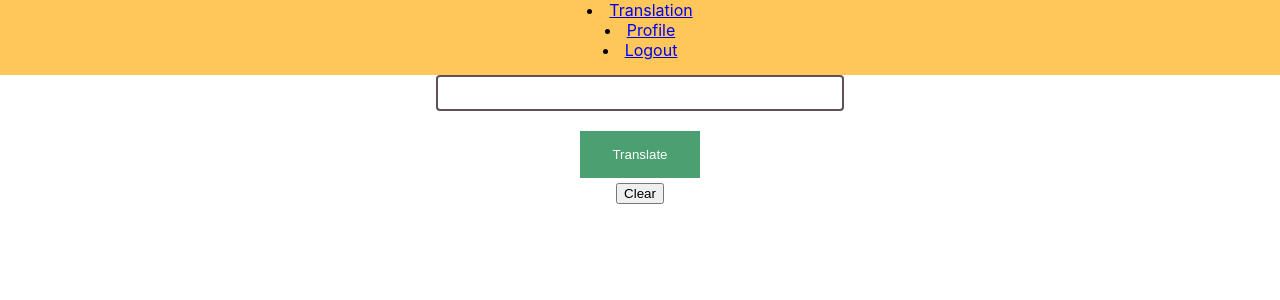
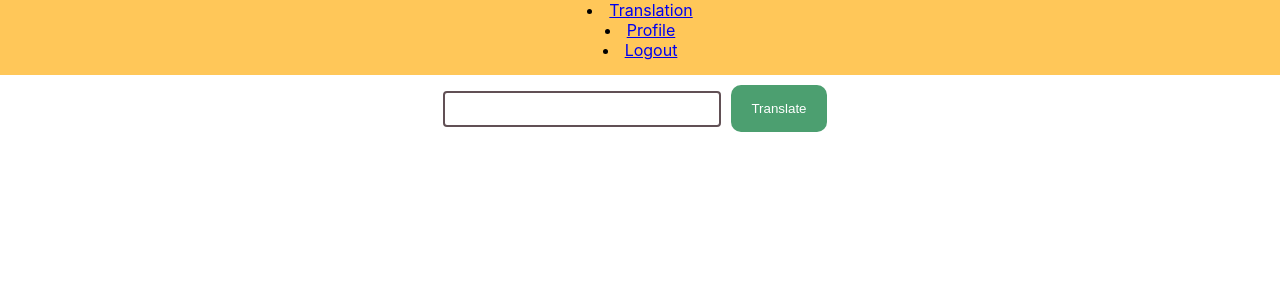
Before and after one commit to RustyOn/EA-Assignment2, a React (Create React App) app in the folder ea-assignment2/: page /translation in a window 1280 px wide. Shown: the top 300 px of the page. Built offline with nearby package versions, Linux system fonts and the light colour scheme.

Commit message:
TranslationPage css
style: translate button styling

```diff
--- a/ea-assignment2/src/TranslationHandler.jsx
+++ b/ea-assignment2/src/TranslationHandler.jsx
@@ -73,7 +73,6 @@ function TranslationHandler(){
             const symbol = symbolsToPrint[index];
             CreateImgElement(symbol, index)
         }
-
         render(CompDiv(componentArray))
     }
 
@@ -85,10 +84,9 @@ function TranslationHandler(){
         <>
             <form onSubmit={ handleSubmit }>
                 <input type="text" value={ text.value } onChange = { handleTextChange }/>
-                <p></p>
                 <button type="submit" className="translate-button">Translate</button>
             </form>
-                <button onClick={ CleanUpComponents }>Clear</button>
+
                 <p></p>
             <div>
 
@@ -98,60 +96,6 @@ function TranslationHandler(){
 }
 
 export default TranslationHandler
-
 /**
- *
-     * {imageList.map((image, index) => (
-            <img key={index} src={image} alt={`image-${index}`} />
-        ))}
-
-        return(
-                        <img key={index} src={img} alt="" />
-                    )
-     */
-
- /* for (let index = 0; index < textSymbolsArray.length; index++) {
-        const symbol = textSymbolsArray[index];
-        for (let index = 0; index < imageList.length; index++) {
-            const img = imageList[index];
-            //console.log(img.indexOf(symbol, 14))
-            if(img.indexOf(symbol, 14) === 14){
-                console.log("match")
-                symbolsToPrint.push(img)
-                console.log(symbolsToPrint)
-
-            }
-            else{
-                console.log("no match");
-            }
-        }
-    } */
-
-    /* if(imgHolder.hasChildNodes){
-        while (imgHolder.lastElementChild) {
-            imgHolder.removeChild(imgHolder.lastElementChild);
-        }
-    } */
-
-    /*textSymbolsArray.forEach(symbol => {
-        console.log("looping");
-        imageList.forEach(img => {
-            //let imgKey = imageList
-            console.log(img.indexOf(symbol, 14))
-            if(img.indexOf(symbol, 14) === 14){
-                console.log("match")
-                symbolsToPrint.push(img)
-                console.log(symbolsToPrint)
-                break
-            }
-            else{
-                return
-            }
-        })
-
-
-        //TODO: compare symbols to database and add to print
-        //loop through to compare?
-        //return symbol if match found
-        //if no match - ignore? / remove from array
-    });*/
+ * <button onClick={ CleanUpComponents }>Clear</button>
+ */
--- a/ea-assignment2/src/index.css
+++ b/ea-assignment2/src/index.css
@@ -20,17 +20,19 @@ code {
 .translate-button{
   background-color: #4C9F70;
   border: none;
+  border-radius: 10px;
   color: white;
-  padding: 16px 32px;
+  padding: 16px 20px;
   text-decoration: none;
-  margin: 4px 2px;
+  margin: 10px;
+
   cursor: pointer;
 }
 
 input{
   border: 2px solid #615055;
   border-radius: 4px;
-  width: 400px;
+  width: 270px;
   height: 30px;
 }
 
```
